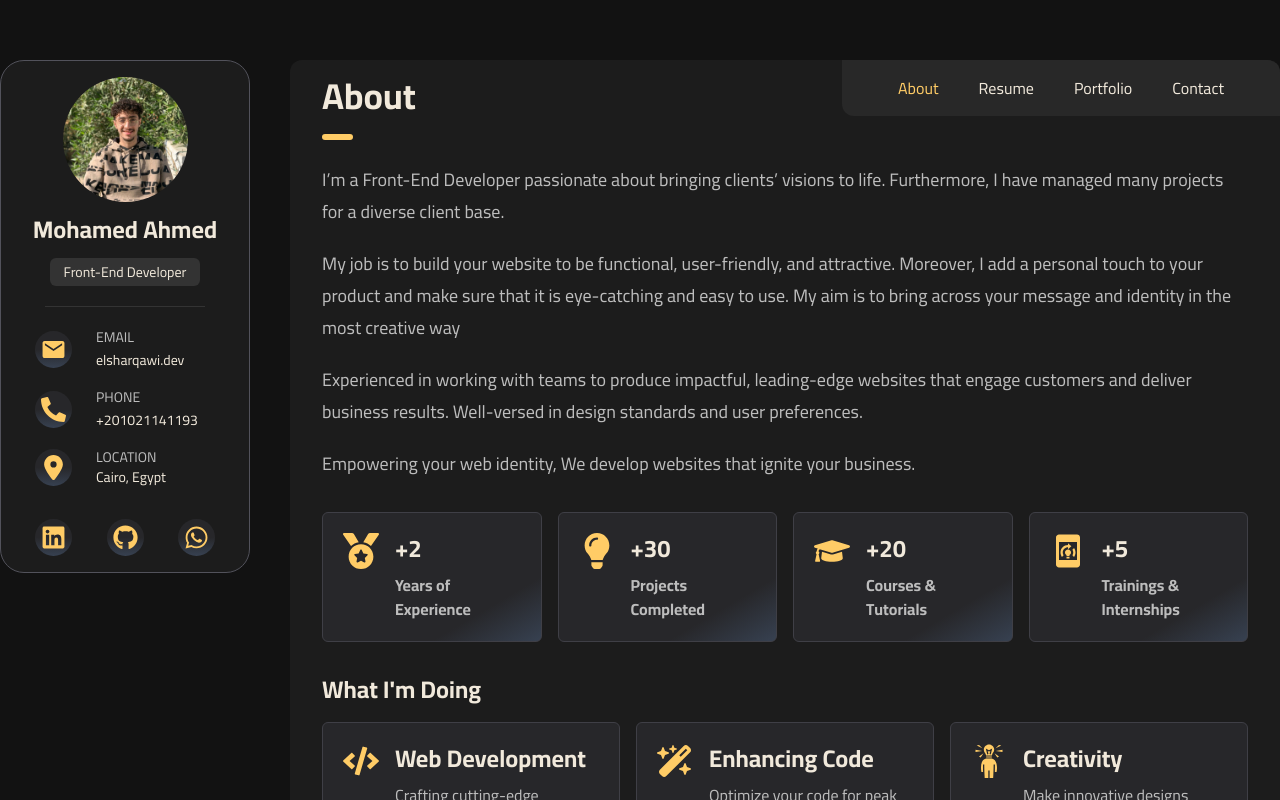
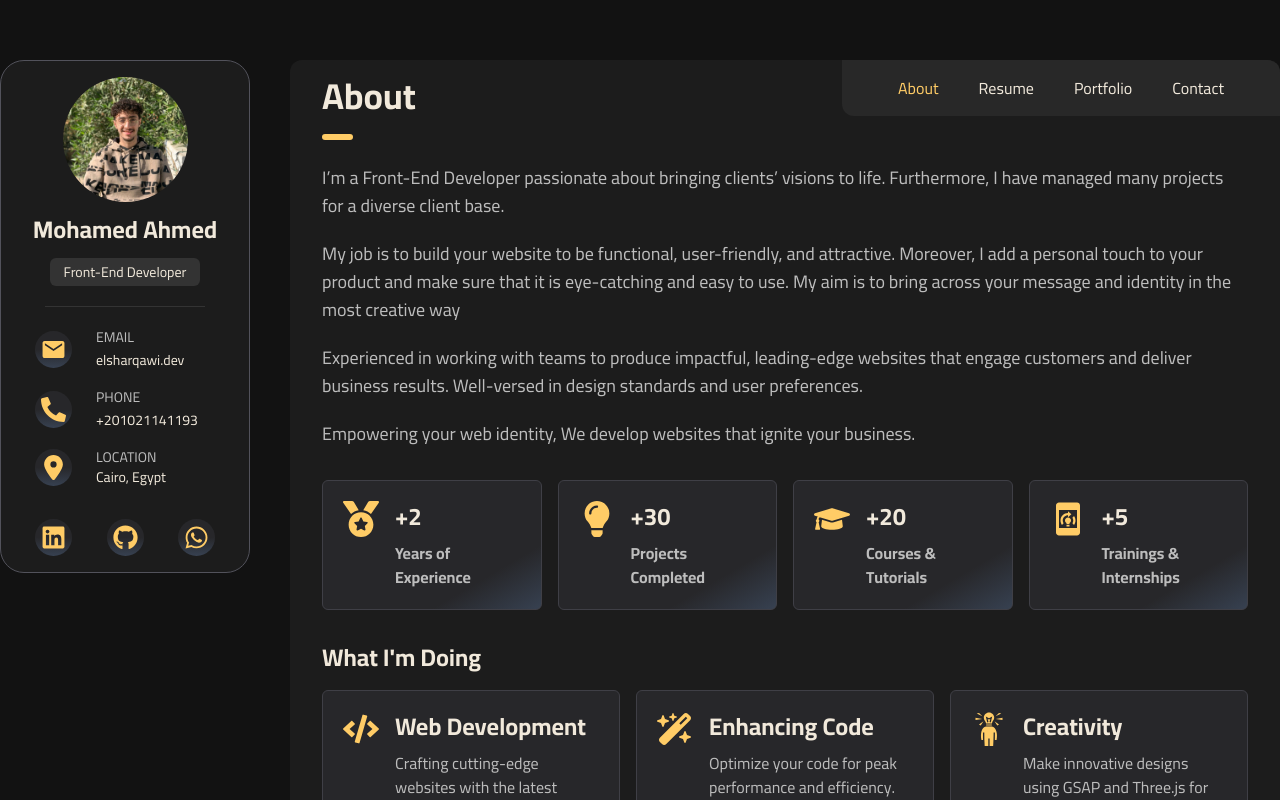
Before and after one commit to Mohamed-Elbehery/portfolio, a Next.js app: page / in a window 1280 px wide. Shown: the top 800 px of the page. Built offline with nearby package versions, Linux system fonts and the light colour scheme.

Commit message:
fix LCP issue

```diff
--- a/components/sections/About.tsx
+++ b/components/sections/About.tsx
@@ -14,7 +14,7 @@ const About = ({ searchParams }: SearchParamsProps) => {
     >
       <SectionTitle title="About" />
 
-      <div className="descs text-grey space-y-5 text-lg leading-8 mb-8">
+      <div className="descs text-grey space-y-5 sm:text-lg leading-8 mb-8">
         <p>
           I’m a Front-End Developer passionate about bringing clients’ visions
           to life. Furthermore, I have managed many projects for a diverse
```
